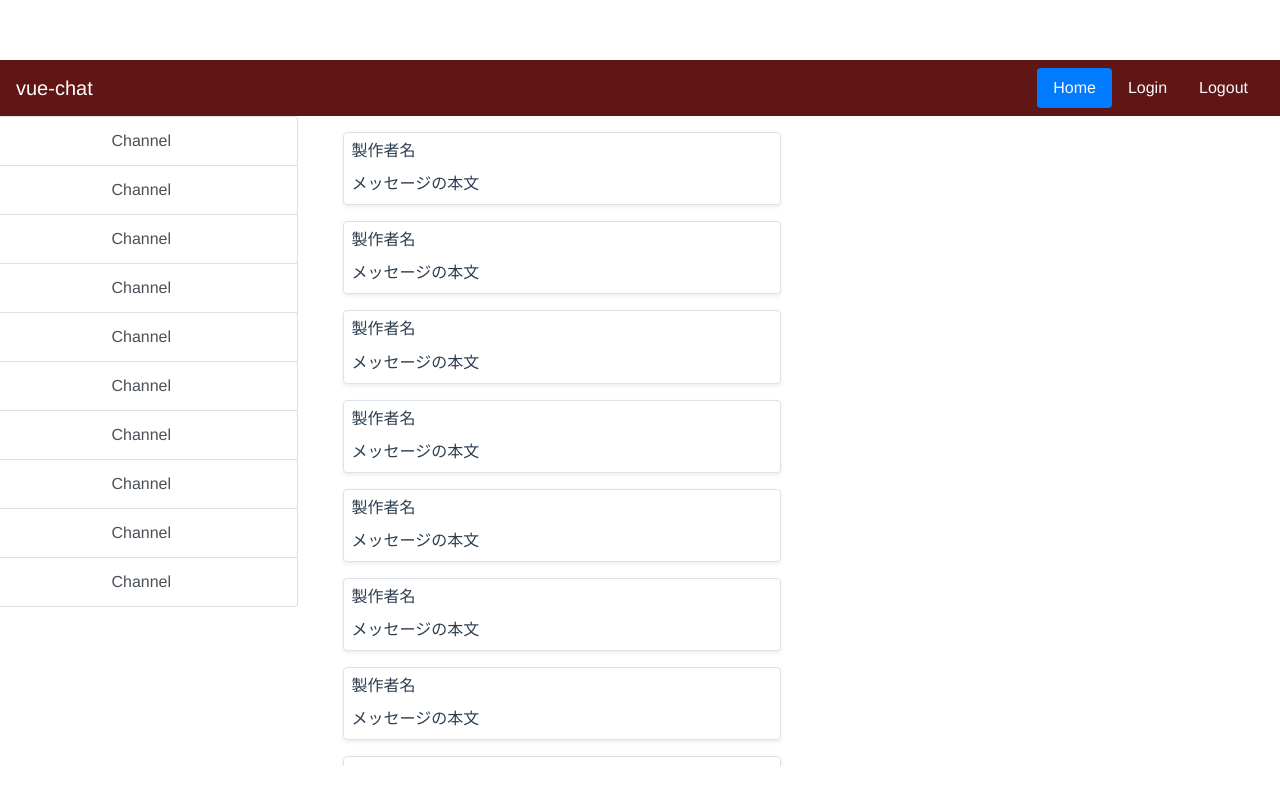
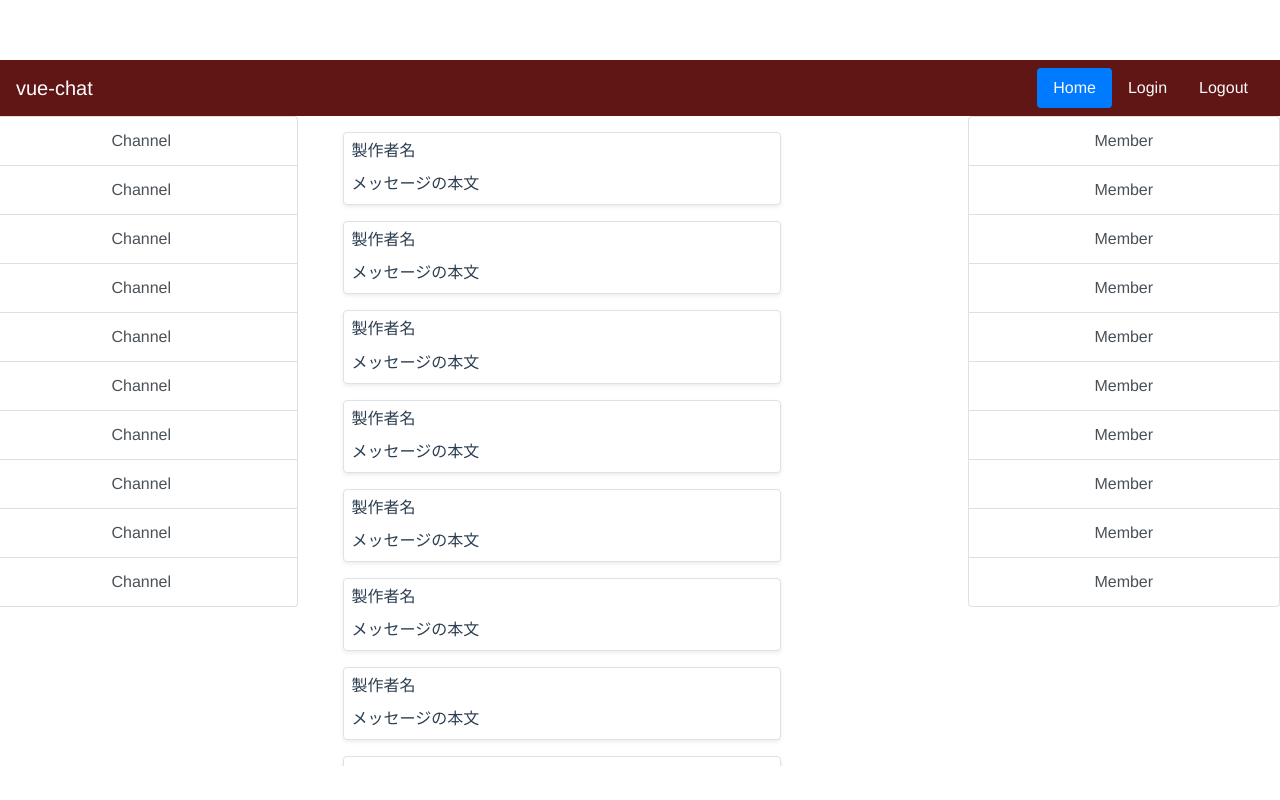
Before and after one commit to RyunosukeKawakami/vue-chat, a Vue app: page /#/ in a window 1280 px wide. Built offline with nearby package versions, Linux system fonts and the light colour scheme.

Commit message:
Memberの雛形を完成

```diff
--- /dev/null
+++ b/src/components/Atoms/MemberItem.vue
@@ -0,0 +1,13 @@
+<template>
+    <a href="#" class="list-group-item list-group-item-action">Member</a>
+</template>
+
+<script>
+export default {
+
+}
+</script>
+
+<style>
+
+</style>
--- a/src/components/Organisms/Member.vue
+++ b/src/components/Organisms/Member.vue
@@ -0,0 +1,19 @@
+<template>
+    <div class="list-group">
+        <member-item v-for="i in 10" :key="i"></member-item>
+    </div>
+</template>
+
+<script>
+import MemberItem from "@/components/Atoms/MemberItem.vue"
+
+export default {
+    components:{
+        MemberItem
+    }
+}
+</script>
+
+<style>
+
+</style>
--- a/src/components/Templates/Home.vue
+++ b/src/components/Templates/Home.vue
@@ -7,6 +7,7 @@
         <div class="row">
             <channel class="col-md-3"></channel>
             <board class="col-md-6"></board>
+            <member class="col-md-3"></member>
         </div>
     </div>
 </template>
@@ -15,13 +16,15 @@
 import Navigation from "@/components/Organisms/Navigation.vue"
 import Channel from "@/components/Organisms/Channel.vue"
 import Board from "@/components/Organisms/Board.vue"
+import Member from "@/components/Organisms/Member.vue"
 
 export default {
     name: "Home",
     components:{
         Navigation,
         Channel,
-        Board
+        Board,
+        Member
     }
 }
 </script>
```
